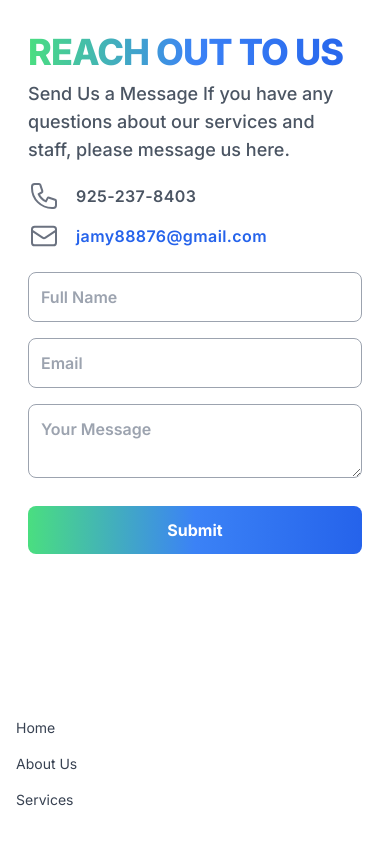
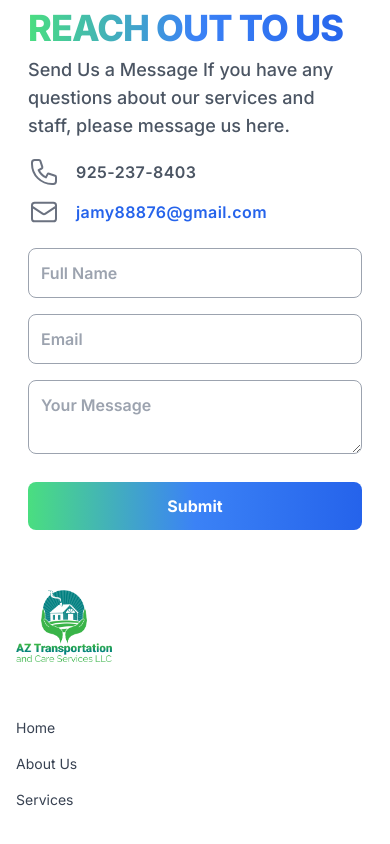
Before and after one commit to shantoTechwoozy/az-llc, a Next.js app: page / in a window 390 px wide. Shown: the part 6211-7055 px from the top of the page. Built offline with nearby package versions, Linux system fonts and the light colour scheme; no server answers.

Commit message:
responsive check 2

```diff
--- a/components/contact/page.tsx
+++ b/components/contact/page.tsx
@@ -3,11 +3,11 @@ import React from 'react';
 
 const ContactUs = () => {
     return (
-        <div className="relative flex items-top justify-center min-h-screen bg-white dark:bg-gray-900 sm:items-center sm:pt-0 mb-12">
+        <div className="relative flex items-top justify-center h-auto bg-white dark:bg-gray-900 sm:items-center">
             <div className="max-w-6xl mx-auto sm:px-6 lg:px-8">
-                <div className="mt-8 overflow-hidden">
+                <div className="mt-2 overflow-hidden">
                     <div className="grid grid-cols-1 md:grid-cols-2 gap-8 p-2">
-                        <div className="relative p-6 bg-[url('/contact/contact.jpg')] bg-cover bg-center bg-no-repeat sm:rounded-lg h-96 md:h-[400px] lg:h-[500px] xl:h-[600px]">
+                        <div className="relative bg-[url('/contact/contact.jpg')] bg-cover bg-center bg-no-repeat sm:rounded-lg h-96 md:h-[400px] lg:h-[500px] xl:h-[600px]">
                         </div>
 
                         <form action="https://fabform.io/f/xxxxx" method="post" className="p-5 flex flex-col justify-center">
--- a/components/footer/page.tsx
+++ b/components/footer/page.tsx
@@ -11,7 +11,7 @@ const Footer: React.FC = () => {
 
           {/* Section 1 */}
           <div className="lg:ml-2 border-b border-gray-100 py-8 lg:border-b-0 lg:border-r lg:py-16 lg:pe-16">
-            <div className="hidden text-teal-600 lg:block">
+            <div className="text-teal-600 lg:block">
               <Image
                 src="/footer/logo.png"
                 alt="logo"
```
